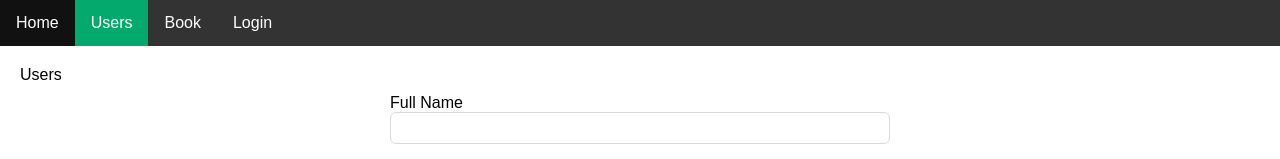
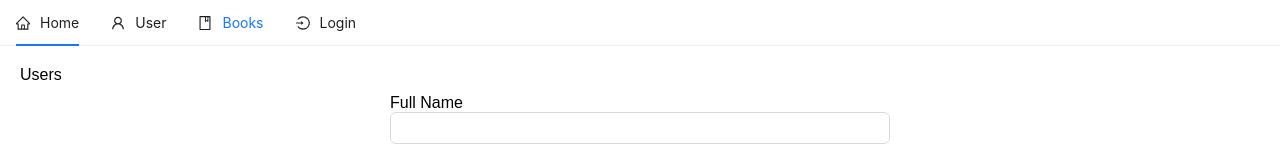
Before and after one commit to tranduckhuy-test/react-vite, a React (Vite) app: page /users in a window 1280 px wide. Shown: the top 159 px of the page. Built offline with nearby package versions, Linux system fonts and the light colour scheme; no server answers.

Commit message:
update: replace header with ant menu

```diff
--- a/src/components/layouts/header.jsx
+++ b/src/components/layouts/header.jsx
@@ -1,23 +1,80 @@
+import {
+  BookOutlined,
+  HomeOutlined,
+  LoginOutlined,
+  UserOutlined,
+} from '@ant-design/icons';
+import { Menu } from 'antd';
+import { useState } from 'react';
 import { Link, NavLink } from 'react-router-dom';
 
-import './header.css';
+const Header = () => {
+  const [current, setCurrent] = useState('');
+  const onClick = (e) => {
+    console.log('click ', e);
+    setCurrent(e.key);
+  };
 
-const Header = () => {
+  const items = [
+    {
+      label: <Link to="/">Home</Link>,
+      key: 'home',
+      icon: <HomeOutlined />,
+    },
+    {
+      label: <Link to="/users">User</Link>,
+      key: 'users',
+      icon: <UserOutlined />,
+    },
+    {
+      label: <Link to="/books">Books</Link>,
+      key: 'books',
+      icon: <BookOutlined />,
+      children: [
+        {
+          type: 'group',
+          label: 'Reference Books',
+          children: [
+            {
+              label: 'Option 1',
+              key: 'setting:1',
+            },
+            {
+              label: 'Option 2',
+              key: 'setting:2',
+            },
+          ],
+        },
+        {
+          type: 'group',
+          label: 'Textbooks',
+          children: [
+            {
+              label: 'Option 3',
+              key: 'setting:3',
+            },
+            {
+              label: 'Option 4',
+              key: 'setting:4',
+            },
+          ],
+        },
+      ],
+    },
+    {
+      label: <Link to="/login">Login</Link>,
+      key: 'login',
+      icon: <LoginOutlined />,
+    },
+  ];
+
   return (
-    <ul>
-      <li>
-        <NavLink to="/">Home</NavLink>
-      </li>
-      <li>
-        <NavLink to="/users">Users</NavLink>
-      </li>
-      <li>
-        <NavLink to="/books">Book</NavLink>
-      </li>
-      <li>
-        <NavLink to="/login">Login</NavLink>
-      </li>
-    </ul>
+    <Menu
+      onClick={onClick}
+      selectedKeys={[current]}
+      mode="horizontal"
+      items={items}
+    />
   );
 };
 
```
